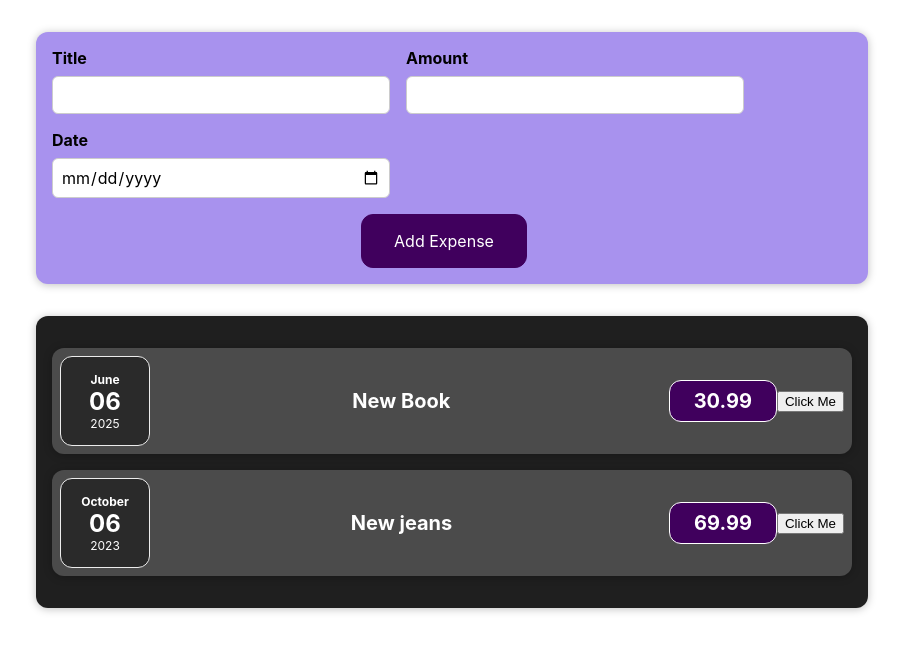
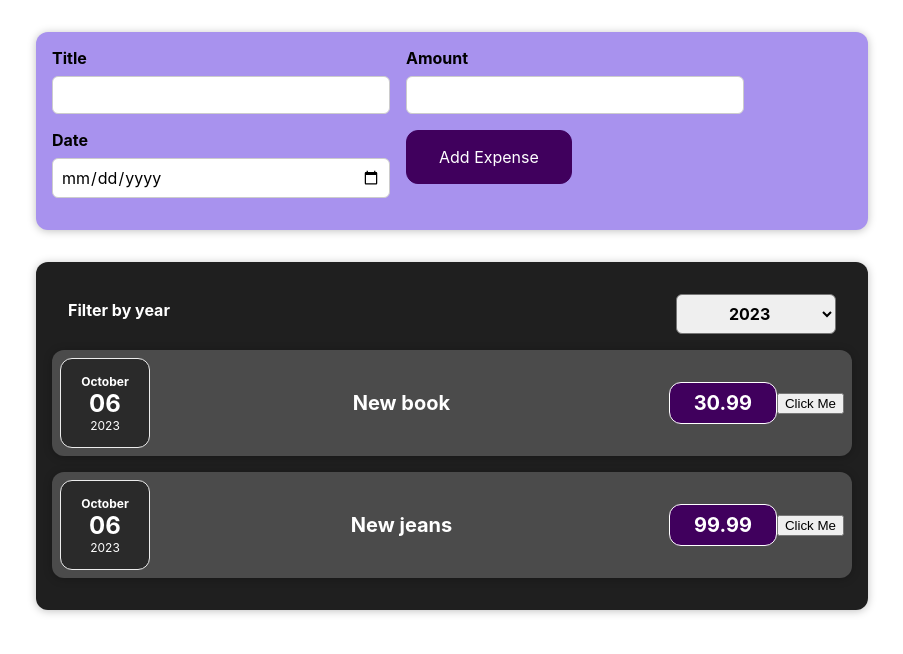
Before and after one commit to maarjalaadi/expenses, a React (Create React App) app: page / in a window 1280 px wide. Shown: the top 654 px of the page, without its empty margins (188-1091 px from the left). Built offline with nearby package versions, Linux system fonts and the light colour scheme.

Commit message:
Added Filter by Year

```diff
--- a/src/App.js
+++ b/src/App.js
@@ -3,7 +3,7 @@
 import NewExpense from './components/NewExpense/NewExpense';
 
 const App = () => {
-  const expenses = [
+  const DYMMY_EXPENSES = [
   {
     date: new Date(2023, 9, 6),
     title: 'New book',
@@ -22,7 +22,7 @@
 return (
   <div className="App">
      <NewExpense onAddExpense={addExpenseHandler}></NewExpense>
-     <Expenses expenses={expenses} />
+     <Expenses expenses={DYMMY_EXPENSES} />
   </div>
   );
 }
--- a/src/components/Expenses/Expenses.js
+++ b/src/components/Expenses/Expenses.js
@@ -1,26 +1,24 @@
+import React, { useState } from "react"
+
 import './Expenses.css'
 import Card from '../UI/Card'
 import ExpenseItem from './ExpenseItem'
+import ExpensesFilter from "./ExpensesFilter";
 
-function Expenses (props){
-    const expenses = [
-        {
-          date: new Date(2024, 17, 6),
-          title: 'New Book',
-          price: 30.99
-        },
-        {
-          date: new Date(2023, 9, 6),
-          title: 'New jeans',
-          price: 69.99
-        }
-    ]
+const Expenses = (props) => {
+  const filterChangeHandler = (filteredYear) => {
+      console.log('Year data in Expenses.js ' + filteredYear)
+  }
+
     return (
         <Card className="expenses">
-          <ExpenseItem expenseData={expenses[0]} />
-          <ExpenseItem expenseData={expenses[1]} />
+          <ExpensesFilter onChangeFilter={filterChangeHandler} />
+        {
+          props.expenses.map((expense) =>{
+              return <ExpenseItem expenseData={expense} />
+          })
+        }
         </Card>
-
     )
 }
 
--- a/src/components/NewExpense/ExpenseForm.js
+++ b/src/components/NewExpense/ExpenseForm.js
@@ -51,9 +51,9 @@
                     <input type="date" min="2023-01-01" max="2025-12-31"
                     onChange={dateChangeHandler} />
                 </div>
-            </div>
             <div className="new-expense_actions">
             <button type="submit">Add Expense</button>
+            </div>
             </div>
         </form>
     )
--- a/src/components/NewExpense/ExpensesFilter.js
+++ b/src/components/NewExpense/ExpensesFilter.js
@@ -1,6 +1,6 @@
-import React from 'react';
+import React from 'react'
 
-import './ExpensesFilter.css';
+import './ExpensesFilter.css'
 
 const ExpensesFilter = (props) => {
     const dropdownChangeHandler = (event) =>{
--- a/src/components/NewExpense/NewExpense.js
+++ b/src/components/NewExpense/NewExpense.js
@@ -1,3 +1,4 @@
+import React, { useState } from "react"
 import ExpenseForm from './ExpenseForm'
 import "./NewExpense.css"
 
```
